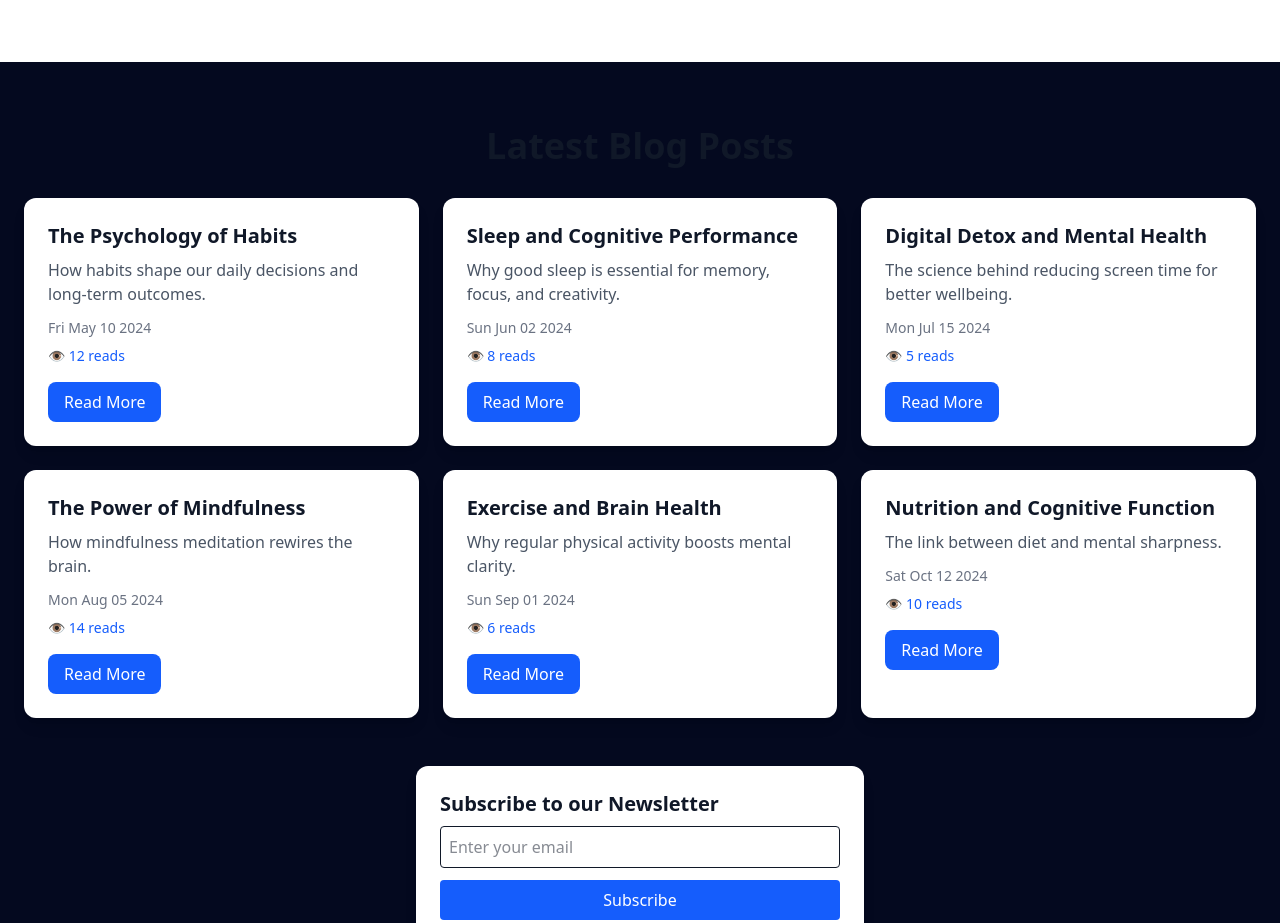
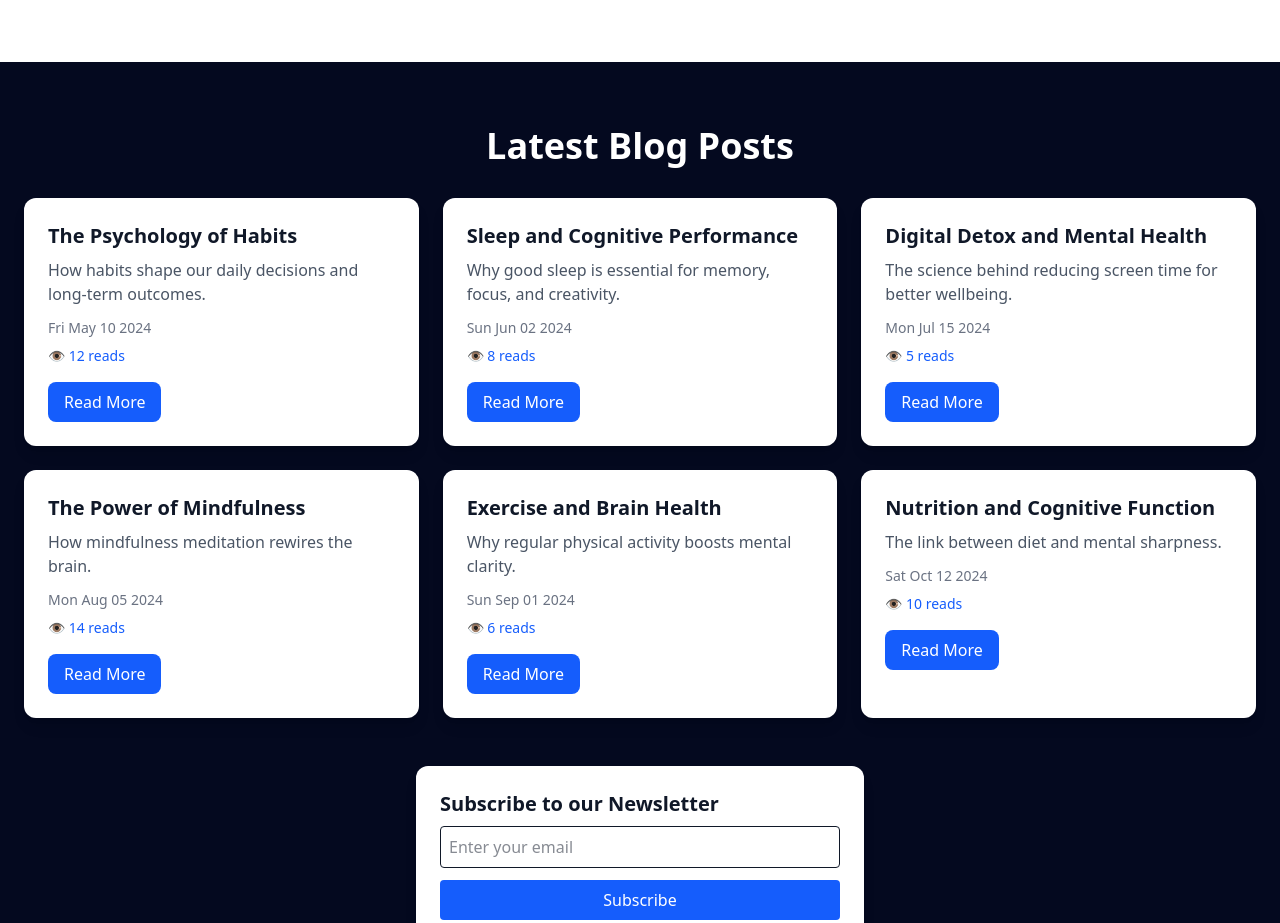
Before and after one commit to primeOmar/theconfidant, a React (Vite) app: page / in a window 1280 px wide. Shown: the part 2062-2985 px from the top of the page. Built offline with nearby package versions, Linux system fonts and the light colour scheme; no server answers; a web font is replaced by a local one.

Commit message:
Update BlogSection.jsx

```diff
--- a/src/components/BlogSection.jsx
+++ b/src/components/BlogSection.jsx
@@ -78,7 +78,7 @@ const BlogSection = () => {
 
   return (
     <section className="py-16 px-6 bg-dark-500 text-gray-900">
-      <h2 className="text-4xl font-bold text-center mb-8">Latest Blog Posts</h2>
+      <h2 className="text-4xl text-white font-bold text-center mb-8">Latest Blog Posts</h2>
 
       {/* Blog Grid */}
       <div className="grid grid-cols-1 md:grid-cols-2 lg:grid-cols-3 gap-6">
```
